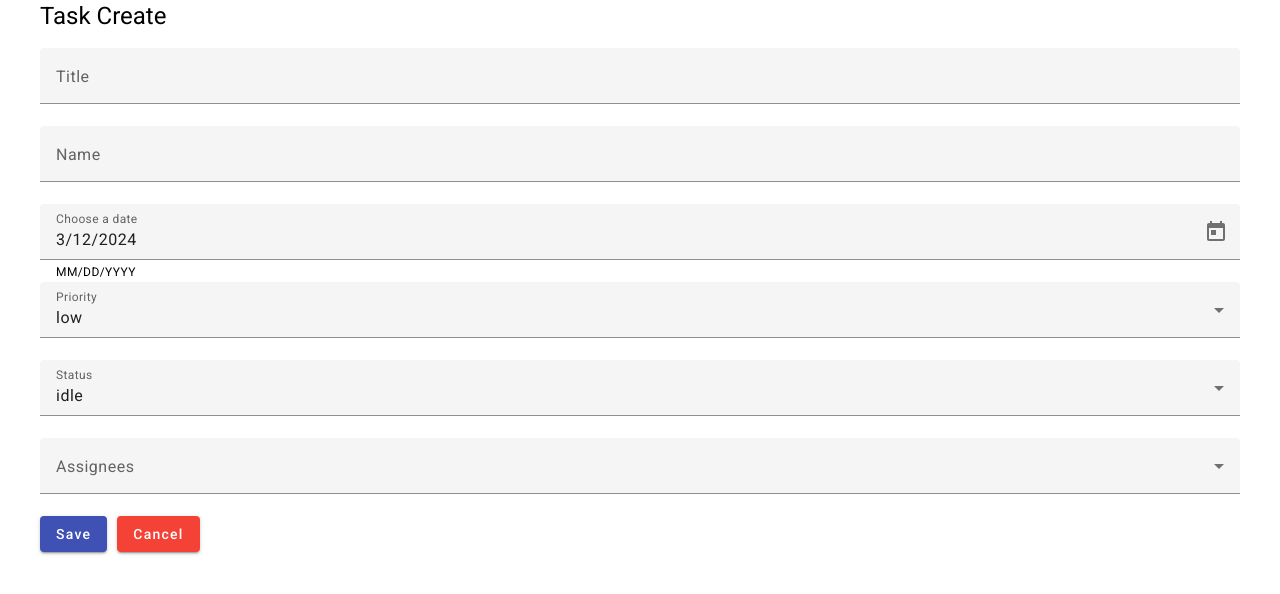
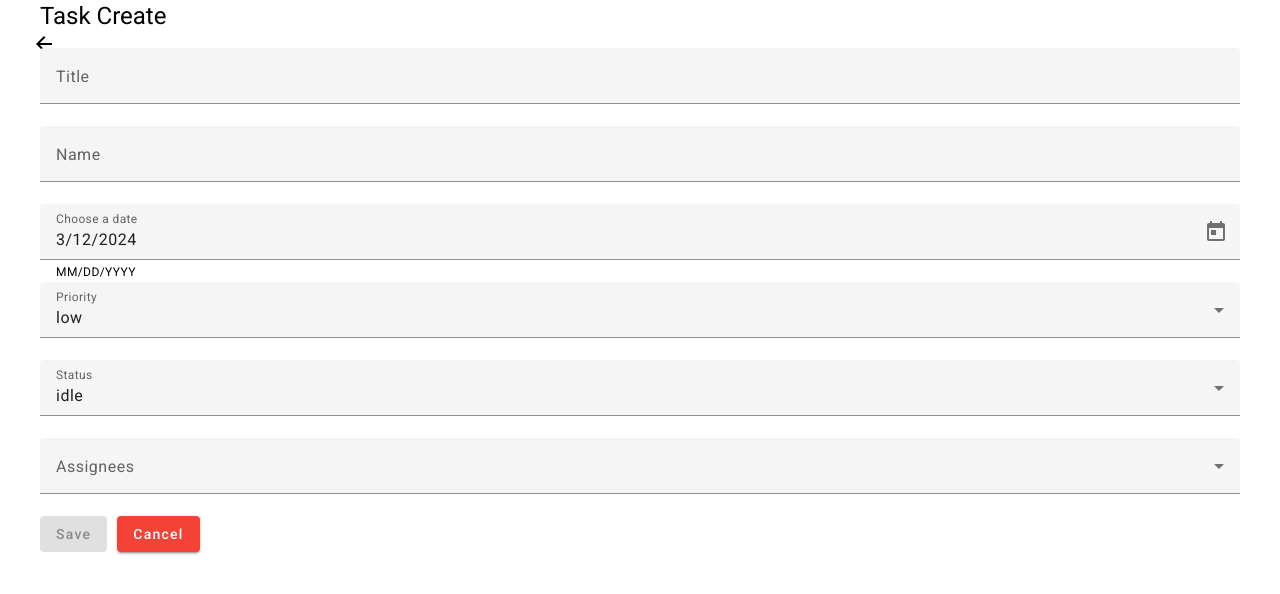
Before and after one commit to spnikit/EffectiveMobile, an Angular app: page /create in a window 1280 px wide. Shown: the top 594 px of the page. Built offline with nearby package versions, Linux system fonts and the light colour scheme.

Commit message:
feat: add back icon

```diff
--- a/src/app/pages/task-create/task-create.component.html
+++ b/src/app/pages/task-create/task-create.component.html
@@ -1,4 +1,8 @@
 <h1>Task Create</h1>
+
+<button [routerLink]="['/']" mat-icon-button matTooltip="Back" aria-label="arrow back" class="back-icon">
+  <mat-icon>arrow_back</mat-icon>
+</button>
 
 <form [formGroup]="form" (ngSubmit)="onSave()" class="create-form">
   <mat-form-field>
@@ -49,6 +53,7 @@
 
   <div class="actions">
     <button
+      [disabled]="form.pristine"
       mat-raised-button
       color="primary"
       class="task-create"
--- a/src/app/pages/task-create/task-create.component.scss
+++ b/src/app/pages/task-create/task-create.component.scss
@@ -11,3 +11,9 @@
   display: flex;
   column-gap: 10px;
 }
+
+.back-icon {
+  position: absolute;
+  top: 20px;
+  left: 20px;
+}
--- a/src/app/pages/task-details/task-details.component.html
+++ b/src/app/pages/task-details/task-details.component.html
@@ -1,4 +1,7 @@
 <h1>Task #{{ id().slice(0, 10) }} Details</h1>
+<button [routerLink]="['/']" mat-icon-button matTooltip="Back" aria-label="arrow back" class="back-icon">
+  <mat-icon>arrow_back</mat-icon>
+</button>
 
 <p>Title: {{ task().title || '--' }}</p>
 <p>Name: {{ task().name || '--' }}</p>
--- a/src/app/pages/task-details/task-details.component.scss
+++ b/src/app/pages/task-details/task-details.component.scss
@@ -4,3 +4,9 @@
   row-gap: 10px;
   max-width: 500px;
 }
+
+.back-icon {
+  position: absolute;
+  top: 20px;
+  left: 20px;
+}
--- a/src/app/pages/task-details/task-details.component.ts
+++ b/src/app/pages/task-details/task-details.component.ts
@@ -2,11 +2,15 @@ import { Component, computed, inject, input } from '@angular/core';
 import { provideNativeDateAdapter } from '@angular/material/core';
 import { TaskService } from '../../services/task.service';
 import { DatePipe } from '@angular/common';
+import {MatIcon} from "@angular/material/icon";
+import {MatIconButton} from "@angular/material/button";
+import {MatTooltip} from "@angular/material/tooltip";
+import {RouterLink} from "@angular/router";
 
 @Component({
   selector: 'app-task-details',
   standalone: true,
-  imports: [DatePipe],
+  imports: [DatePipe, MatIcon, MatIconButton, MatTooltip, RouterLink],
   providers: [provideNativeDateAdapter()],
   templateUrl: './task-details.component.html',
   styleUrl: './task-details.component.scss',
```
Also changed, not shown: src/app/pages/task-create/task-create.component.ts (+8 -2 lines).
